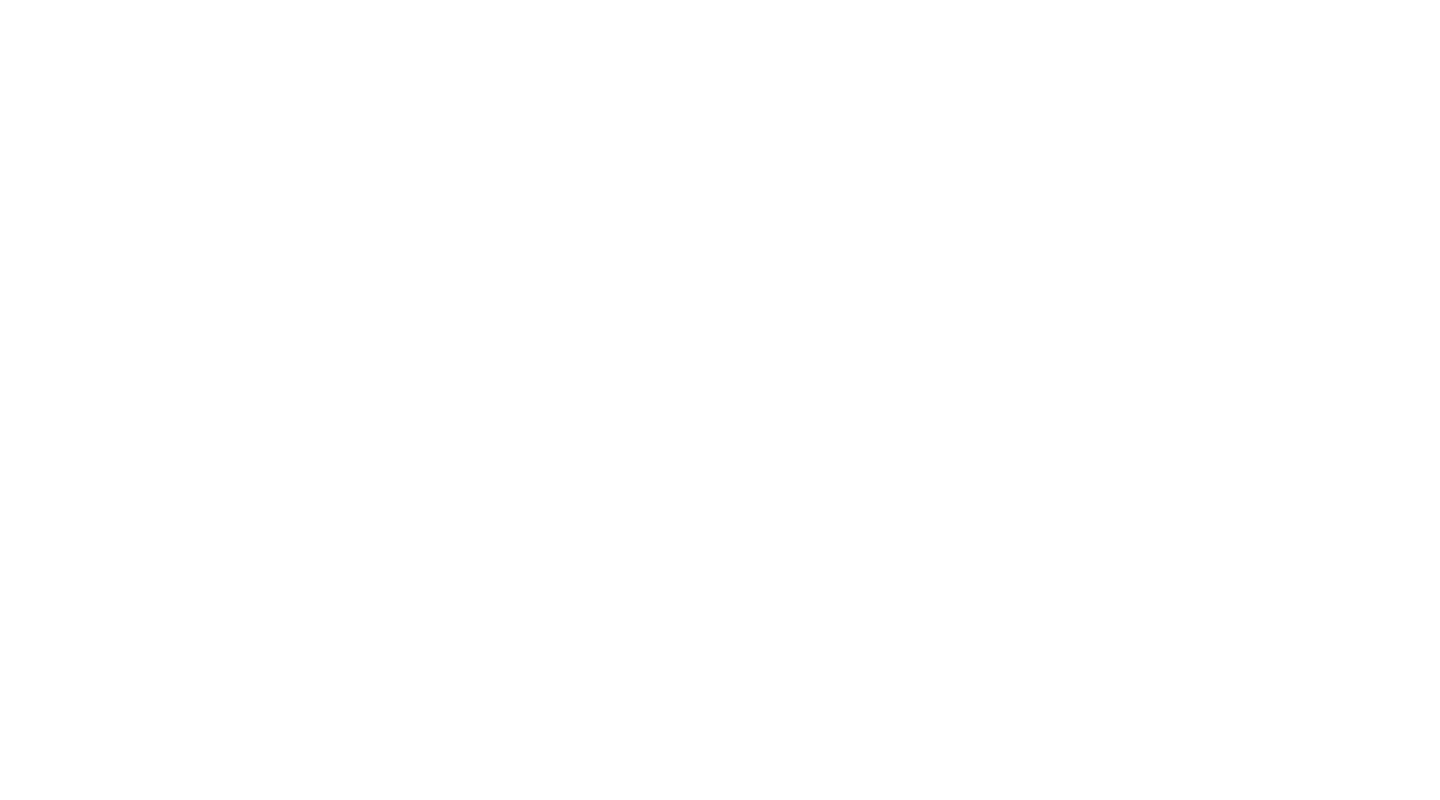
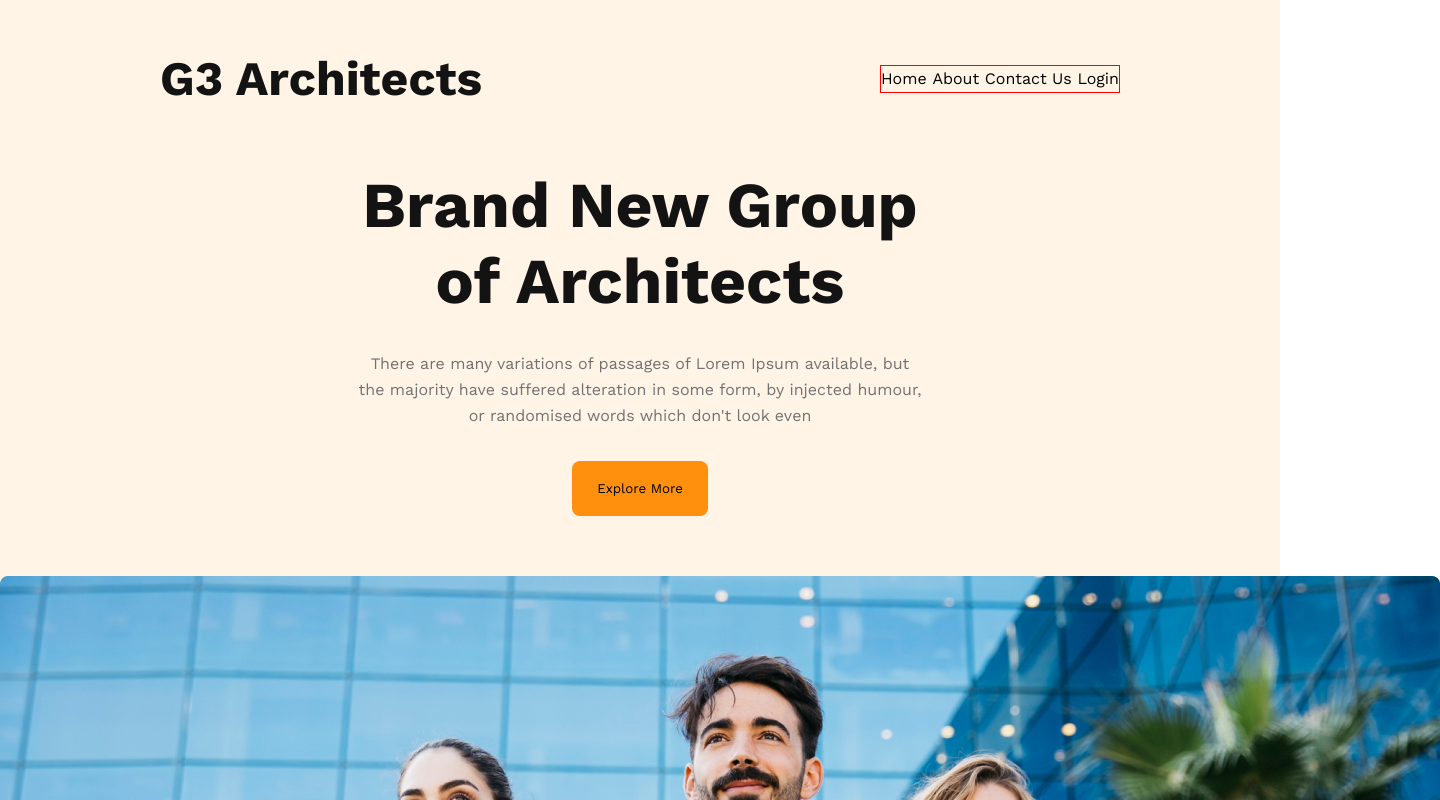
Before and after one commit to atique-shahriar/Architects-Landing-Page, a plain HTML site: page index.html in a window 1280 px wide. Shown: the top 800 px of the page, 1440 px wide, since content can reach past the window. Drawn offline with nearby package versions, Linux system fonts and the light colour scheme.

Commit message:
Nav Bar and Nav Bannder Added

```diff
--- a/index.html
+++ b/index.html
@@ -4,6 +4,47 @@
     <meta charset="UTF-8" />
     <meta name="viewport" content="width=device-width, initial-scale=1.0" />
     <title>Document</title>
+    <link rel="preconnect" href="https://fonts.googleapis.com" />
+    <link rel="preconnect" href="https://fonts.gstatic.com" crossorigin />
+    <link
+      href="https://fonts.googleapis.com/css2?family=Work+Sans:wght@400;500;600;700;800;900&display=swap"
+      rel="stylesheet"
+    />
+    <link rel="stylesheet" href="style.css" />
   </head>
-  <body></body>
+
+  <body>
+    <header>
+      <nav>
+        <div class="nav-bar">
+          <div class="nav-logo">
+            <h3>G3 Architects</h3>
+          </div>
+          <div class="nav-menu">
+            <ul>
+              <li><a href=""></a>Home</li>
+              <li><a href=""></a>About</li>
+              <li><a href=""></a>Contact Us</li>
+              <li><a href=""></a>Login</li>
+            </ul>
+          </div>
+        </div>
+
+        <div class="nav-banner">
+          <div class="banner-content">
+            <h1 class="banner-title">Brand New Group of Architects</h1>
+            <p class="banner-description">
+              There are many variations of passages of Lorem Ipsum available,
+              but the majority have suffered alteration in some form, by
+              injected humour, or randomised words which don't look even
+            </p>
+            <button class="banner-button">Explore More</button>
+          </div>
+          <img src="images/banner.png" alt="" class="banner-img" />
+        </div>
+      </nav>
+    </header>
+    <main></main>
+    <footer></footer>
+  </body>
 </html>
--- a/style.css
+++ b/style.css
@@ -0,0 +1,79 @@
+* {
+  margin: 0;
+  padding: 0;
+  font-family: "Work Sans", sans-serif;
+  box-sizing: border-box;
+}
+
+/* Shared Style */
+h3 {
+  color: #131313;
+  font-size: 3rem;
+  font-weight: 700;
+}
+
+h1 {
+  color: #131313;
+  font-size: 4rem;
+  font-weight: 700;
+}
+
+p {
+  color: #727272;
+  font-size: 1rem;
+  line-height: 26px;
+  margin: 32px 0;
+}
+button {
+  border-radius: 8px;
+  background: #ff900e;
+  border: none;
+  padding: 20px 25px;
+}
+
+header {
+  background: rgba(255, 144, 14, 0.1);
+  padding: 50px 0;
+}
+
+/* Nav Bar Style */
+.nav-bar {
+  width: 75%;
+  margin: 0 auto;
+  display: flex;
+  justify-content: space-between;
+  align-items: center;
+}
+
+.nav-menu {
+  width: 25%;
+  border: 1px solid red;
+}
+
+.nav-menu ul {
+  display: flex;
+  justify-content: space-between;
+  align-items: center;
+}
+.nav-menu ul li {
+  list-style: none;
+}
+.nav-menu a {
+  text-decoration: none;
+  color: #424242;
+  font-size: 1rem;
+  font-weight: 500;
+  line-height: 26px;
+}
+
+/* Nav Banner Style */
+
+.nav-banner {
+  text-align: center;
+}
+
+.banner-content {
+  padding: 60px 0;
+  width: 44%;
+  margin: 0 auto;
+}
```
